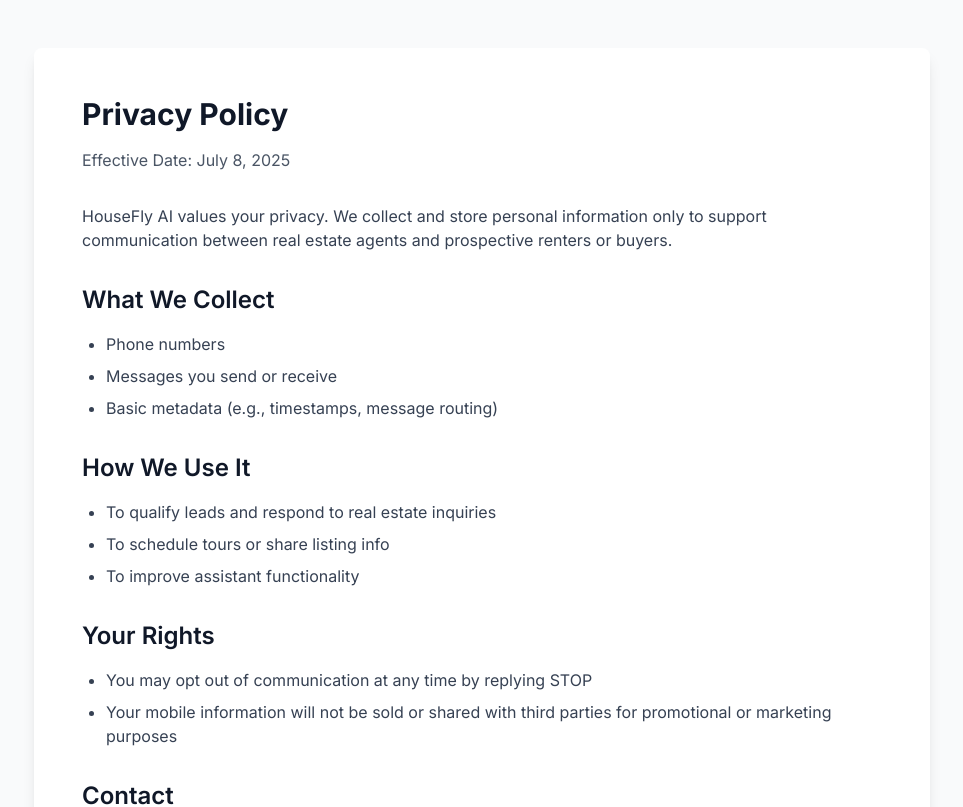
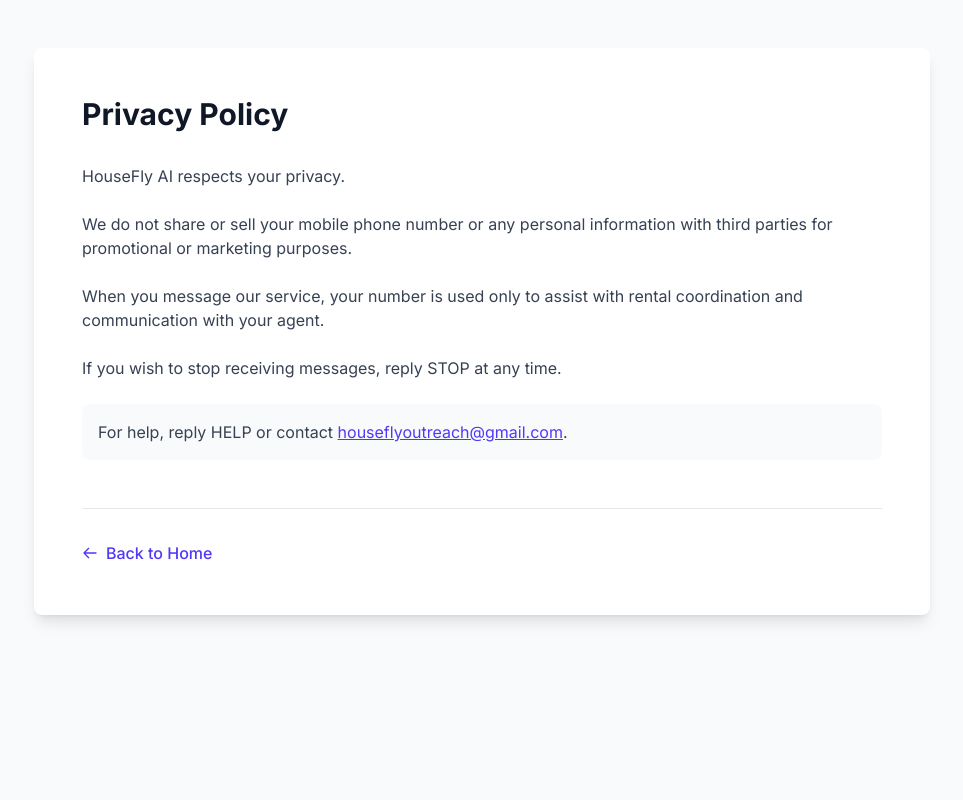
Before and after one commit to MiloMargolis/ai-leasing-agent-website, a Next.js app: page /privacy in a window 1280 px wide. Shown: the top 807 px of the page, without its empty margins (158-1121 px from the left). Built offline with nearby package versions, Linux system fonts and the light colour scheme.

Commit message:
updating policy pages

```diff
--- a/app/optin/page.tsx
+++ b/app/optin/page.tsx
@@ -11,30 +11,31 @@
                 <path strokeLinecap="round" strokeLinejoin="round" strokeWidth={2} d="M5 13l4 4L19 7" />
               </svg>
             </div>
-            <h1 className="text-3xl font-bold text-gray-900 mb-4">You've Successfully Opted In</h1>
+            <h1 className="text-3xl font-bold text-gray-900 mb-4">SMS Consent Confirmation</h1>
           </div>
 
           <div className="prose prose-lg max-w-none text-left">
             <p className="text-gray-700 mb-6">
-              By joining a conversation with a real estate agent using HouseFly AI, you've agreed to receive SMS messages related to property listings, scheduling tours, and general real estate assistance.
+              Thanks for starting a conversation with HouseFly AI!
+            </p>
+
+            <p className="text-gray-700 mb-6">
+              By messaging our number, you agree to receive SMS updates about property details, showing times, and rental coordination.
             </p>
 
             <div className="bg-blue-50 border-l-4 border-blue-400 p-4 mb-6">
               <p className="text-blue-800 text-sm">
-                <strong>Message frequency may vary.</strong> Message and data rates may apply. Reply STOP at any time to unsubscribe, or HELP for more information.
+                <strong>Message frequency may vary.</strong> Standard message and data rates may apply.
               </p>
             </div>
 
             <p className="text-gray-700 mb-6">
-              Your mobile information will not be sold or shared with third parties for promotional or marketing purposes.
+              Reply STOP to unsubscribe at any time. Reply HELP for assistance.
             </p>
 
             <div className="bg-gray-50 p-4 rounded-lg">
               <p className="text-gray-700">
-                <strong>Questions?</strong> Contact us at{" "}
-                <a href="mailto:houseflyoutreach@gmail.com" className="text-indigo-600 hover:text-indigo-800 underline">
-                  houseflyoutreach@gmail.com
-                </a>
+                We do not sell or share your phone number for marketing purposes.
               </p>
             </div>
           </div>
--- a/app/privacy/page.tsx
+++ b/app/privacy/page.tsx
@@ -7,39 +7,32 @@
         <div className="bg-white shadow-lg rounded-lg p-8 md:p-12">
           <div className="mb-8">
             <h1 className="text-3xl font-bold text-gray-900 mb-4">Privacy Policy</h1>
-            <p className="text-gray-600">Effective Date: July 8, 2025</p>
           </div>
 
           <div className="prose prose-lg max-w-none">
             <p className="text-gray-700 mb-6">
-              HouseFly AI values your privacy. We collect and store personal information only to support communication between real estate agents and prospective renters or buyers.
+              HouseFly AI respects your privacy.
             </p>
 
-            <h2 className="text-2xl font-semibold text-gray-900 mt-8 mb-4">What We Collect</h2>
-            <ul className="list-disc pl-6 text-gray-700 mb-6 space-y-2">
-              <li>Phone numbers</li>
-              <li>Messages you send or receive</li>
-              <li>Basic metadata (e.g., timestamps, message routing)</li>
-            </ul>
+            <p className="text-gray-700 mb-6">
+              We do not share or sell your mobile phone number or any personal information with third parties for promotional or marketing purposes.
+            </p>
 
-            <h2 className="text-2xl font-semibold text-gray-900 mt-8 mb-4">How We Use It</h2>
-            <ul className="list-disc pl-6 text-gray-700 mb-6 space-y-2">
-              <li>To qualify leads and respond to real estate inquiries</li>
-              <li>To schedule tours or share listing info</li>
-              <li>To improve assistant functionality</li>
-            </ul>
+            <p className="text-gray-700 mb-6">
+              When you message our service, your number is used only to assist with rental coordination and communication with your agent.
+            </p>
 
-            <h2 className="text-2xl font-semibold text-gray-900 mt-8 mb-4">Your Rights</h2>
-            <ul className="list-disc pl-6 text-gray-700 mb-6 space-y-2">
-              <li>You may opt out of communication at any time by replying STOP</li>
-              <li>Your mobile information will not be sold or shared with third parties for promotional or marketing purposes</li>
-            </ul>
+            <p className="text-gray-700 mb-6">
+              If you wish to stop receiving messages, reply STOP at any time.
+            </p>
 
-            <h2 className="text-2xl font-semibold text-gray-900 mt-8 mb-4">Contact</h2>
             <div className="bg-gray-50 p-4 rounded-lg">
-              <a href="mailto:houseflyoutreach@gmail.com" className="text-indigo-600 hover:text-indigo-800 underline">
-                houseflyoutreach@gmail.com
-              </a>
+              <p className="text-gray-700">
+                For help, reply HELP or contact{" "}
+                <a href="mailto:houseflyoutreach@gmail.com" className="text-indigo-600 hover:text-indigo-800 underline">
+                  houseflyoutreach@gmail.com
+                </a>.
+              </p>
             </div>
           </div>
 
--- a/app/terms/page.tsx
+++ b/app/terms/page.tsx
@@ -11,20 +11,20 @@
 
           <div className="prose prose-lg max-w-none">
             <p className="text-gray-700 mb-6">
-              By using HouseFly AI, you agree to the following terms:
+              By messaging HouseFly AI, you consent to receive SMS messages related to your real estate inquiry.
             </p>
 
-            <ul className="list-disc pl-6 text-gray-700 mb-6 space-y-3">
-              <li>You consent to receive SMS messages related to real estate assistance, scheduling, and listing details.</li>
-              <li>Message frequency may vary. Standard messaging rates may apply.</li>
-              <li>You can opt out at any time by replying STOP. For help, reply HELP.</li>
-              <li>You understand that responses may be powered by automated systems or AI, with oversight by licensed agents.</li>
-              <li>This service is informational and does not constitute a legal or contractual obligation between HouseFly AI and the user.</li>
-            </ul>
+            <p className="text-gray-700 mb-6">
+              Message frequency may vary. Standard message and data rates may apply.
+            </p>
+
+            <p className="text-gray-700 mb-6">
+              Consent is not a condition of any purchase or service. You can opt out anytime by replying STOP.
+            </p>
 
             <div className="bg-gray-50 p-4 rounded-lg">
               <p className="text-gray-700">
-                For any questions, contact{" "}
+                For questions, reply HELP or email{" "}
                 <a href="mailto:houseflyoutreach@gmail.com" className="text-indigo-600 hover:text-indigo-800 underline">
                   houseflyoutreach@gmail.com
                 </a>.
```
